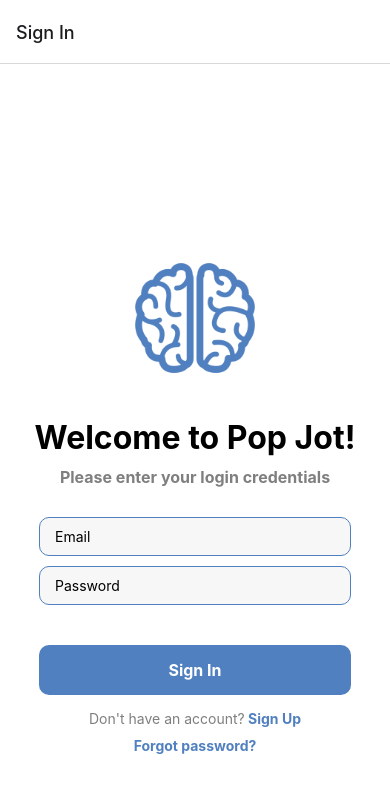
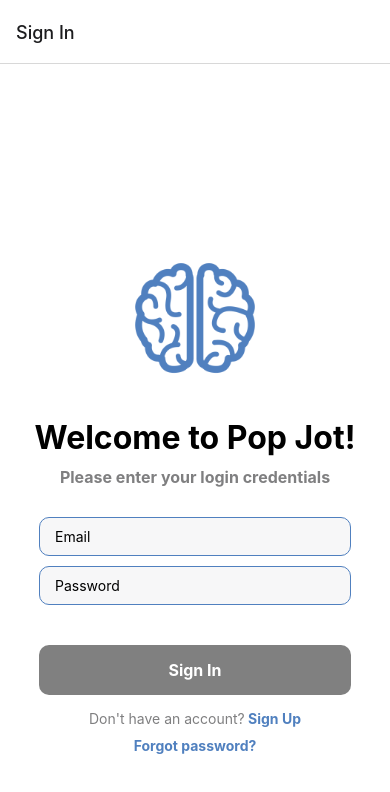
Before and after one commit to cquagliani/ReactNativeAuthenticationFlow, a React Native app: screen / in a window 390 px wide. Shown: the top 792 px of the page. Built offline with nearby package versions, Linux system fonts and the light colour scheme; no server answers.

Commit message:
Disabled buttons if any field is empty

```diff
--- a/src/screens/ResetPassword.js
+++ b/src/screens/ResetPassword.js
@@ -57,6 +57,17 @@ const ForgotPassword = () => {
             </View>
 
             {/* Reset Password button */}
+            {email == '' ? (
+                <View style={styles.buttonContainer}>
+                    <TouchableOpacity
+                        disabled
+                        onPress={changePassword}
+                        style={styles.buttonDisable}
+                    >
+                        <Text style={styles.buttonText}>Reset Password</Text>
+                    </TouchableOpacity>
+                </View>
+            ) : (
                 <View style={styles.buttonContainer}>
                     <TouchableOpacity
                         onPress={changePassword}
@@ -65,6 +76,7 @@ const ForgotPassword = () => {
                         <Text style={styles.buttonText}>Reset Password</Text>
                     </TouchableOpacity>
                 </View>
+            )}
 
             {/* Subtext under the Reset button */}
             <View style={styles.subtextContainer}>
@@ -144,6 +156,15 @@ const styles = StyleSheet.create({
         fontWeight: 'bold',
         fontSize: 16,
     },
+    buttonDisable: {
+        alignItems: 'center',
+        backgroundColor: 'grey',
+        marginBottom: 5,
+        marginHorizontal: 5,
+        width: '100%',
+        padding: 15,
+        borderRadius: 10,
+    },
     subtextContainer: {
         marginTop: 10,
     },
--- a/src/screens/SignIn.js
+++ b/src/screens/SignIn.js
@@ -91,14 +91,26 @@ const Login = () => {
             </View>
 
             {/* Sign In buttons */}
-            <View style={styles.buttonContainer}>
+            {email == '' || password == '' ? (
+                <View style={styles.buttonContainer}>
+                    <TouchableOpacity
+                        disabled
+                        onPress={handleLogin}
+                        style={styles.buttonDisable}
+                    >
+                        <Text style={styles.buttonText}>Sign In</Text>
+                    </TouchableOpacity>
+                </View>
+            ) : (
+                <View style={styles.buttonContainer}>
                 <TouchableOpacity
                     onPress={handleLogin}
-                    style={styles.button}
+                    style={[styles.button, styles.button]}
                 >
                     <Text style={styles.buttonText}>Sign In</Text>
                 </TouchableOpacity>
             </View>
+            )}
 
             {/* Subtext under the Sign In button */}
             <View style={styles.subtextContainer}>
@@ -182,6 +194,15 @@ const styles = StyleSheet.create({
         fontWeight: 'bold',
         fontSize: 16,
     },
+    buttonDisable: {
+        alignItems: 'center',
+        backgroundColor: 'grey',
+        marginBottom: 5,
+        marginHorizontal: 5,
+        width: '100%',
+        padding: 15,
+        borderRadius: 10,
+    },
     subtextContainer: {
         marginTop: 10,
     },
--- a/src/screens/SignUp.js
+++ b/src/screens/SignUp.js
@@ -164,14 +164,22 @@ const SignUp = () => {
             </View>
 
             {/* Sign Up button */}
-            <View style={styles.buttonContainer}>
-                <TouchableOpacity
-                    onPress={handleCreate}
-                    style={[styles.button, styles.button]}
-                >
-                    <Text style={styles.buttonText}>Sign Up</Text>
-                </TouchableOpacity>
-            </View>
+            {email == '' || password == '' || confirmPassword == '' || checkValidEmail == true ? (
+                <View style={styles.buttonContainer}>
+                    <TouchableOpacity
+                        disabled
+                        style={styles.buttonDisable}
+                        onPress={handleCreate}>
+                        <Text style={styles.buttonText}>Sign Up</Text>
+                    </TouchableOpacity>
+                </View>
+            ) : (
+                <View style={styles.buttonContainer}>
+                    <TouchableOpacity style={[styles.button, styles.button]} onPress={handleCreate}>
+                        <Text style={styles.buttonText}>Sign Up</Text>
+                    </TouchableOpacity>
+                </View>
+            )}
 
             {/* Subtext under the Sign Up button */}
             <View style={styles.subtextContainer}>
@@ -251,6 +259,15 @@ const styles = StyleSheet.create({
         fontWeight: 'bold',
         fontSize: 16,
     },
+    buttonDisable: {
+        alignItems: 'center',
+        backgroundColor: 'grey',
+        marginBottom: 5,
+        marginHorizontal: 5,
+        width: '100%',
+        padding: 15,
+        borderRadius: 10,
+    },
     subtextContainer: {
         marginTop: 10,
     },
```
Lines whose indentation alone changed are shown as unchanged.
